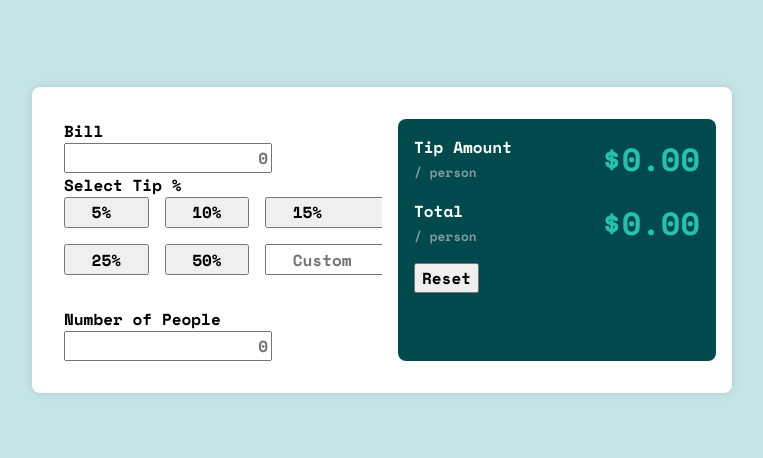
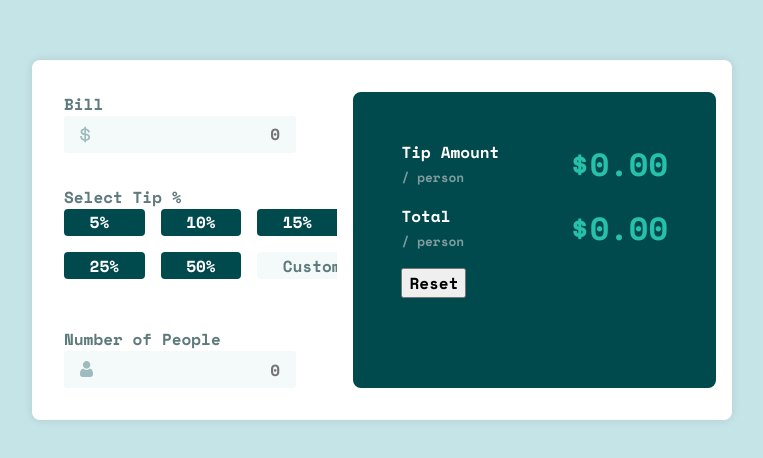
Before and after one commit to huali235/tip-calculator, a React app in the folder tip-calculator-app/: page / in a window 1280 px wide. Shown: the part 160-618 px from the top of the page, without its empty margins (258-1021 px from the left). Built offline with nearby package versions, Linux system fonts and the light colour scheme.

Commit message:
styling changes

```diff
--- a/tip-calculator-app/src/components/NumPeople.js
+++ b/tip-calculator-app/src/components/NumPeople.js
@@ -1,8 +1,8 @@
 export default function NumPeople() {
   return (
-    <>
+    <div className="num-people-container">
       <h4>Number of People</h4>
       <input className="num-people-input" type="text" placeholder="0" />
-    </>
+    </div>
   );
 }
--- a/tip-calculator-app/src/components/Results.js
+++ b/tip-calculator-app/src/components/Results.js
@@ -1,6 +1,6 @@
 export default function Results() {
   return (
-    <>
+    <div className="results-container">
       <div className="tip-result">
         <p>
           Tip Amount<br></br>
@@ -18,6 +18,6 @@ export default function Results() {
       </div>
 
       <button>Reset</button>
-    </>
+    </div>
   );
 }
--- a/tip-calculator-app/src/components/SelectTip.js
+++ b/tip-calculator-app/src/components/SelectTip.js
@@ -2,9 +2,9 @@ import TipAmounts from "./TipAmounts";
 
 export default function SelectTip() {
   return (
-    <>
+    <div className="select-tip-container">
       <h4>Select Tip %</h4>
       <TipAmounts />
-    </>
+    </div>
   );
 }
--- a/tip-calculator-app/src/components/TipAmounts.js
+++ b/tip-calculator-app/src/components/TipAmounts.js
@@ -6,7 +6,7 @@ export default function TipAmounts() {
       <button className="btn-tip">15%</button>
       <button className="btn-tip">25%</button>
       <button className="btn-tip">50%</button>
-      <input type="text" placeholder="Custom" className="btn-tip" />
+      <input type="text" placeholder="Custom" className="btn-tip btn-custom" />
     </div>
   );
 }
--- a/tip-calculator-app/src/styles.css
+++ b/tip-calculator-app/src/styles.css
@@ -81,6 +81,7 @@ h6 {
 
 body {
   font-family: "Space Mono", monospace;
+  color: var(--dark-grayish-cyan);
   background-color: var(--light-grayish-cyan);
 }
 
@@ -93,7 +94,7 @@ body {
 
 .container {
   display: grid;
-  grid-template-columns: 50% 50%;
+  grid-template-columns: 43% 57%;
   gap: 1rem;
   width: 100%;
   max-width: 700px;
@@ -101,6 +102,12 @@ body {
   background-color: var(--white);
   border-radius: 0.5rem;
   box-shadow: 0 0 10px rgba(0, 0, 0, 0.1);
+}
+
+.details {
+  display: flex;
+  flex-direction: column;
+  gap: 1rem;
 }
 
 .tip-btns {
@@ -114,6 +121,25 @@ body {
 .btn-tip {
   display: flex;
   padding: 0.1rem 1.6rem;
+  border: none;
+  border-radius: 4px;
+  cursor: pointer;
+  background-color: var(--very-dark-cyan);
+  color: var(--white);
+}
+
+.btn-tip:active {
+  background-color: var(--primary-strong-cyan);
+  color: var(--very-dark-cyan);
+}
+
+.btn-custom {
+  background-color: var(--light-grayish-cyan-2);
+  color: var(--very-dark-cyan);
+}
+
+.btn-custom::placeholder {
+  color: var(--dark-grayish-cyan);
 }
 
 .results {
@@ -149,21 +175,54 @@ body {
 
 .num-people-input,
 .bill-input {
+  padding: 0.4rem 1rem;
   text-align: right;
+  color: var(--very-dark-cyan);
+  font-weight: 700;
+  border: none;
+  border-radius: 3px;
+  background-color: var(--light-grayish-cyan-2);
+}
+
+.num-people-input:focus,
+.bill-input:focus,
+.btn-custom:focus {
+  outline: transparent;
+  border: 2px solid var(--primary-strong-cyan);
 }
 
 .bill-container {
+  margin-bottom: 1rem;
+}
+
+.bill-container,
+.num-people-container {
   position: relative;
   display: inline-block;
 }
 
-.bill-input[data-icon="icon-dollar"]::before {
+.bill-container:after {
   content: "";
   position: absolute;
-
-  top: 0%;
-  left: 0%;
+  top: 56%;
+  left: 6%;
   background-image: url("./images/icon-dollar.svg");
   width: 11px;
   height: 17px;
+  z-index: 5;
 }
+
+.num-people-container:after {
+  content: "";
+  position: absolute;
+  top: 56%;
+  left: 6%;
+  background-image: url("./images/icon-person.svg");
+  width: 13px;
+  height: 16px;
+  z-index: 5;
+}
+
+.results-container {
+  padding: 2rem;
+}
```
